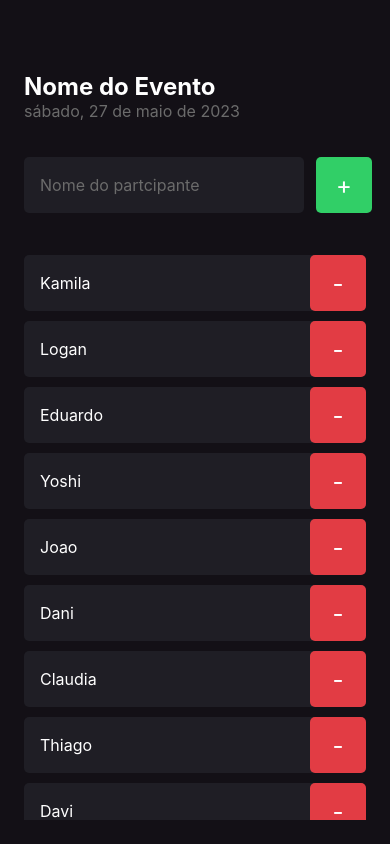
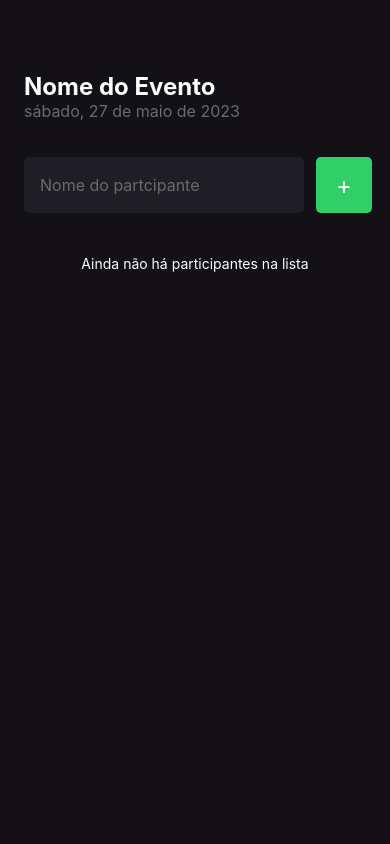
Before and after one commit to KamilaMattos/React-Native-Lista-de-Presenca, a React Native app: screen / in a window 390 px wide. Built offline with nearby package versions, Linux system fonts and the light colour scheme.

Commit message:
feature: using useState to capture names from input and render on list

```diff
--- a/src/screens/Home/index.tsx
+++ b/src/screens/Home/index.tsx
@@ -1,6 +1,6 @@
 import moment from "moment"
 require("moment/locale/pt-br")
-
+import React, { useState } from "react"
 import {
   Text,
   View,
@@ -9,34 +9,27 @@
   FlatList,
   Alert,
 } from "react-native"
+
 import { styles } from "./styles"
 
 import { Participant } from "../../components/Participant"
 
 export function Home() {
-  const participants = [
-    "Kamila",
-    "Logan",
-    "Eduardo",
-    "Yoshi",
-    "Joao",
-    "Dani",
-    "Claudia",
-    "Thiago",
-    "Davi",
-    "Juninho",
-  ]
+  const [participants, setParticipants] = useState<string[]>([])
+  const [participantName, setParticipantName] = useState("")
 
   const dateNow = moment()
   const formatDate = dateNow.format("dddd, DD [de] MMMM [de] YYYY")
 
   function handleAddParticipant() {
-    if (participants.includes("Kamila")) {
+    if (participants.includes(participantName)) {
       return Alert.alert(
         "Participante presente!",
         "Este participante já está presente no evento"
       )
     }
+    setParticipants((prevState) => [...prevState, participantName])
+    setParticipantName("")
   }
 
   function handleRemoveParticipant(name: string) {
@@ -66,6 +59,8 @@
           style={styles.input}
           placeholder='Nome do partcipante'
           placeholderTextColor='#6b6b6b'
+          onChangeText={(text) => setParticipantName(text)}
+          value={participantName}
         />
 
         <TouchableOpacity style={styles.button} onPress={handleAddParticipant}>
```
